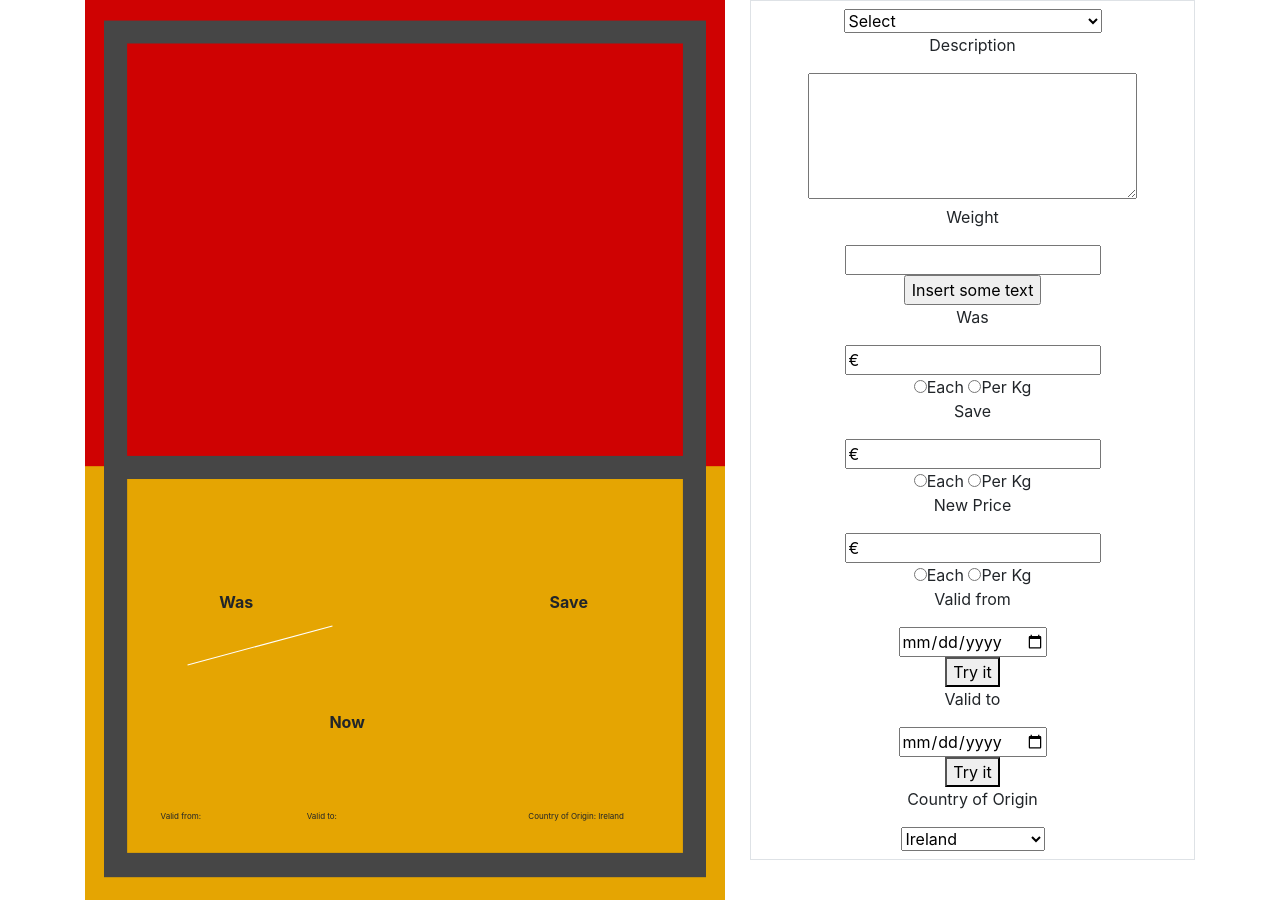
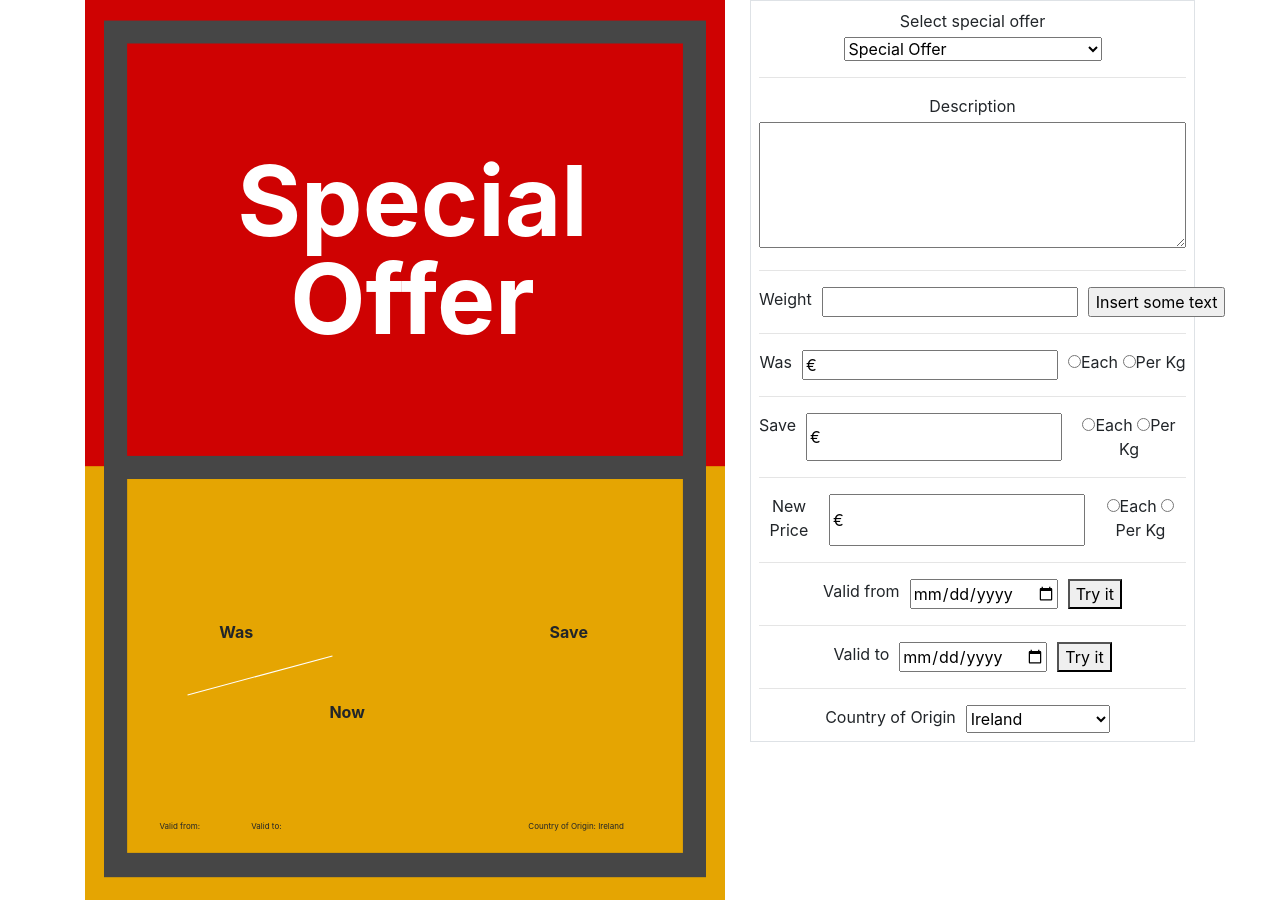
Before and after one commit to ignasgri/printLab, a Django app: a page that uses dashboard/templates/a4.html in a window 1280 px wide. Run offline with Django 3.2, Linux system fonts and the light colour scheme; a user stored in the database is signed in; some libraries are stand-ins or nearby versions.

Commit message:
visual changes added, css edited

```diff
--- a/dashboard/templates/a4.html
+++ b/dashboard/templates/a4.html
@@ -8,7 +8,7 @@
           <div class="col-7">
                 <img class="a4_image" src="{% static "a4sample.png" %}" alt="My image"/>
                 <div class="row result1_display">
-                <div id="option"></div>
+                <div id="option"><span>Special Offer</span></div>
         </div>
         <div class="row descr">
             <div class="col-12">
@@ -18,7 +18,7 @@
 
         </div>
 
-                  <div class="row">
+                  <div class="row was_save">
                       <div class="col-6 text-center">
                         <p class="tag">Was</p>
                         <div class="grouped_inline">
@@ -31,7 +31,7 @@
                       </div>
                   </div>
                   <div class="row">
-                      <div class="col-10 text-center cc">
+                      <div class="col-10 text-center cc height140">
                           <p class="tag">Now</p>
                           <div class="grouped_inline">
                           <div id="result7"></div><div id="radio_result3"></div></div>
@@ -39,7 +39,7 @@
                           </div>
 
                           <div class="row valid_info">
-                              <div class="col-4 text-center country_text">
+                              <div class="offset-sm-1 col-2 text-center country_text">
                                 <p class="inline">Valid from:</p>
                                   <div class="inline" id="result8"><p id="date"></p></div>
                                         </div>
@@ -48,7 +48,7 @@
                                             <div class="inline" id="result9"><p id="date2"></p></div>
 
                                         </div>
-                              <div class="col-4 country_text">
+                              <div class="offset-sm-1 col-4 country_text">
                                 <p class="inline">Country of Origin:</p>
                                   <div class="inline" id="countries_result"><span>Ireland</span></div>
                                   </div>
@@ -58,10 +58,11 @@
 
           <div class="col-5">
               <div class="border">
+                <p class="margin-bottom4">Select special offer</p>
                 <form>
 
                               <select id="options">
-                                <option selected>Select</option>
+
                                 <option>Special Offer</option>
                                 <option>Save 33%</option>
                                 <option>Half Price</option>
@@ -73,41 +74,54 @@
                               </select>
 
                            <br>
-                        <p>Description</p><textarea type="text" id="a4_description" name="title" cols="30" rows="5"></textarea>
-                        <p>Weight</p><input type="text" id="a4_weight" name="title" onblur="calculate()" /><br/>
+                           <hr>
+                        <p class="margin-bottom4">Description</p><textarea type="text" id="a4_description" name="title" cols="30" rows="5"></textarea>
+                        <hr>
+                        <div class="inline">
+                        <p class="margin-bottom4">Weight</p><input type="text" id="a4_weight" name="title" onblur="calculate()" /><br/>
 
                         <form>
 
                           <input type="button" value="Insert some text" onclick="insertText('txt1', 'Hello');">
-                        </form>
-
-                        <p>Was</p><input type="text" id="title5" name="title"/ value="€"><br/>
+                        </form></div>
+                        <hr>
+                        <div class="inline">
+                        <p class="margin-bottom4">Was </p><input type="text" id="title5" name="title"/ value="€"><br/>
                         <form>
                         <input id="radio" selected="each" type="radio" name="pick" value="each">Each
                         <input id="radio1" selected="/kg" type="radio" name="pick" value="/kg">Per Kg
-                        </form>
-                        <p>Save</p><input type="text" id="title6" name="title"/ value="€"><br/>
+                        </form></div>
+                        <hr>
+                        <div class="inline">
+                        <p class="margin-bottom4">Save</p><input type="text" id="title6" name="title"/ value="€"><br/>
                         <form>
                         <input id="radio2" selected="each" type="radio" name="pick" value="each">Each
                         <input id="radio3" selected="/kg" type="radio" name="pick" value="/kg">Per Kg
-                        </form>
-                        <p>New Price</p><input type="text" id="title7" name="title" value="€"/><br/>
+                        </form></div>
+                        <hr>
+                        <div class="inline">
+                        <p class="margin-bottom4">New Price</p><input type="text" id="title7" name="title" value="€"/><br/>
                         <form>
                         <input id="radio4" selected="each" type="radio" name="pick" value="each">Each
                         <input id="radio5" selected="/kg" type="radio" name="pick" value="/kg">Per Kg
-                      </form>
-                        <p>Valid from</p><input type="date" id="myDate" name="title"/><br/>
-                        <button onclick="myFunction()">Try it</button>
-
-                        <p>Valid to</p><input type="date" id="myDate2" name="title"/><br/>
-                        <button onclick="myFunction2()">Try it</button>
-                        <p>Country of Origin</p><select id="countries_options">
+                      </form></div>
+                      <hr>
+                      <div class="inline">
+                        <p class="margin-bottom4">Valid from</p><input type="date" id="myDate" name="title"/><br/>
+                        <button onclick="myFunction()">Try it</button></div>
+                        <hr>
+                        <div class="inline">
+                        <p class="margin-bottom4">Valid to</p><input type="date" id="myDate2" name="title"/><br/>
+                        <button onclick="myFunction2()">Try it</button></div>
+                        <hr>
+                        <div class="inline">
+                        <p class="margin-bottom4">Country of Origin</p><select id="countries_options">
                             <option value="Ireland" selected="Ireland">Ireland</option>
                             <option>Scotland</option>
                             <option>United Kingdom</option>
                             <option>Danmark</option>
                             <option>Germany</option>
-                          </select><br/>
+                          </select><br/></div>
                         </form>
 
           </div>
--- a/static/css/secondary.css
+++ b/static/css/secondary.css
@@ -1,3 +1,15 @@
+input[type="text"]{
+    margin: 0px 10px!important;
+}
+input[type="date"]{
+    margin: 0px 10px!important;
+}
+select{
+    margin: 0px 10px!important;
+}
+textarea{
+    width: 100%;
+}
 .logo_image{
     max-height: 300px;
     margin-top: 50px;
@@ -19,26 +31,26 @@
 }
 #option{
     color: white;
-    font-size: calc(6 * 100%);
+    font-size: calc(6.1 * 100%);
     font-weight: bolder;
     text-align: center;
     line-height: 1;
     margin: auto;
     /* height: 400px; */
     position: relative;
-    white-space: pre-wrap!important;
+    white-space: normal!important;
     padding: 0 60px;
     padding-left: 80px;
 }
 #a4_description_result{
     color: white;
-    font-size: 30px;
     text-align: center;
     margin-left: 25px;
     padding: 0 50px;
-    height: 90px;
-    word-wrap: break-word;
-    display: block;
+    height: 120px;
+    white-space: normal!important;
+    width: 100%;
+    overflow: hidden;
     /* padding-top: 20px; */
     /* width: 80%;
     margin: 0 auto; */
@@ -67,7 +79,7 @@
     margin-left: 280px;
     top: -50px;
     position: relative;
-    height: 60px;
+    height: 100px;
     font-weight: bold;
 }
 .valid_info{
@@ -84,6 +96,10 @@
 }
 .cc{
     display: inline;
+    padding-top: 20px;
+}
+.height140{
+    height: 140px;
 }
 .strikethrough {
     position: relative;
@@ -109,7 +125,6 @@
     height: 500px;
 }
 .border{
-    border: 1px solid #2799b6;
     text-align: center;
     padding: 8px;
     margin: auto;
@@ -123,14 +138,23 @@
 .grouped_inline{
     display: flex;
 }
-#radio_result{
+.inline{
+    display: inline-flex;
+}
+
+#radio_result, #radio_result2{
     margin-top: 5px;
     padding-left: 5px;
-}
-#radio_result2{
-    margin-top: 5px;
-    padding-left: 5px;
+    color: white;
 }
 #radio_result3{
     margin-top: 25px;
+    color: white;
 }
+.was_save{
+    height: 60px;
+    margin-top: 30px;
+}
+.margin-bottom4{
+    margin-bottom: 4px;
+}
--- a/static/js/text.js
+++ b/static/js/text.js
@@ -1,8 +1,17 @@
 //text resize
-fitty('#option',{
-    minSize: 80,
-    maxSize: 100,
-    multiLine: true,
+// fitty('#option',{
+//     minSize: 80,
+//     maxSize: 150,
+//     multiLine: true,
+// });
+
+fitty('#a4_description_result',{
+    minSize: 20,
+    maxSize: 45,
+    // multiLine: true,
+    // observeWindow: true,
+    // observeMutations: false
+
 });
 //radio buttons
 var radioE = document.getElementById('radio')
@@ -89,12 +98,7 @@ selectElement.addEventListener('change', function() {
 
 })
 
-fitty('#a4_description_result',{
-    minSize: 30,
-    maxSize: 45,
-    multiLine: true,
-    // observeMutations: true,
-});
+
 $(document).ready(function () {
     $('#a4_description').keyup(function(e){
         var keyed = $(this).val().replace(/[]/g, '');
```
Also changed, not shown: db.sqlite3.
